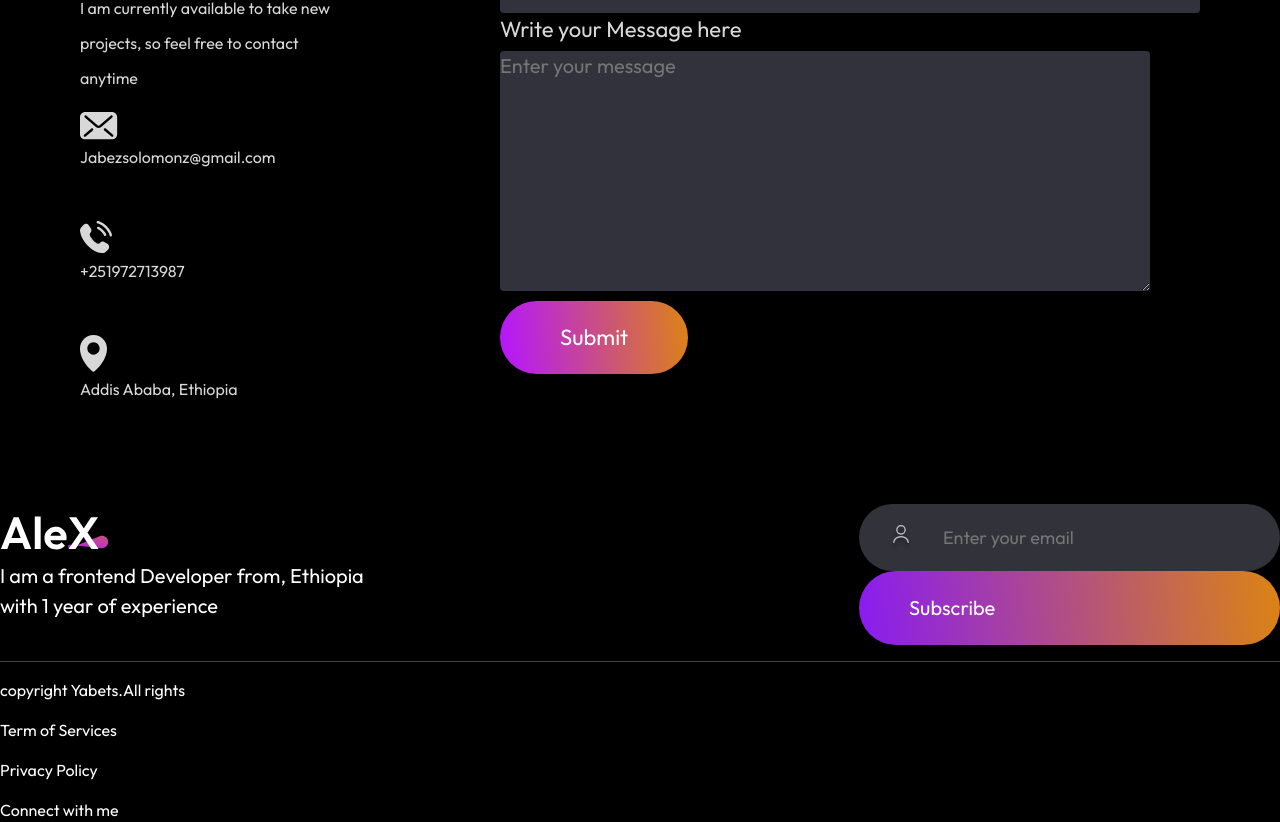
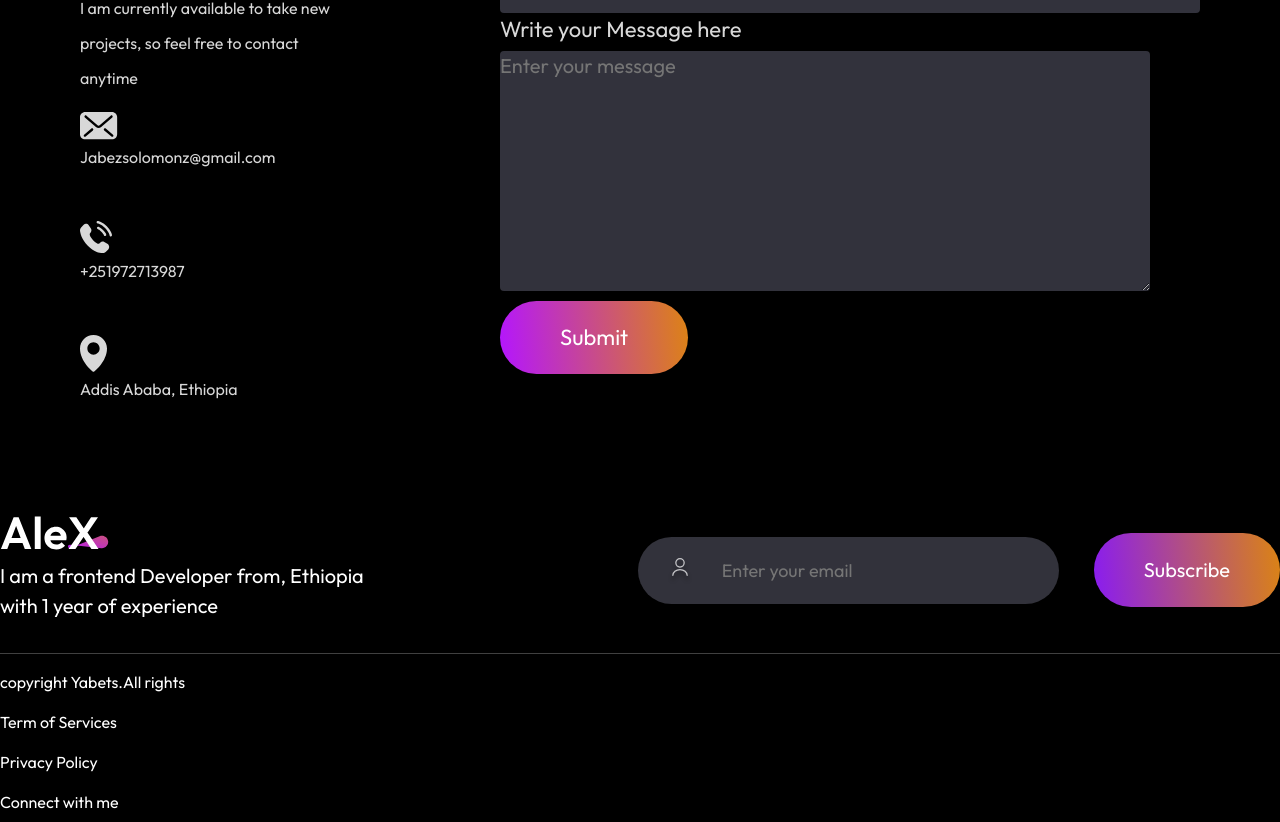
Before and after one commit to yabuz87/portfolio, a React (Vite) app: page / in a window 1280 px wide. Shown: the part 5170-5992 px from the top of the page. Built offline with nearby package versions, Linux system fonts and the light colour scheme; a web font is replaced by a local one.

Commit message:
subscribe button fiexd

```diff
--- a/src/components/Footer/Footer.jsx
+++ b/src/components/Footer/Footer.jsx
@@ -11,11 +11,10 @@ const Footer = () => {
       <img src={footerLogo}/>
       <p> I am a frontend Developer from, Ethiopia with 1 year of experience </p>
     </div>
-    <div className="footer-top-left">
+    <div className="footer-top-right">
       <div className="footer-email-input">
         <img src={userIcon} alt=""/>
         <input type="email" placeholder="Enter your email"/>
-
       </div>
       <div className="footer-subscribe">Subscribe</div>
     </div>
--- a/src/components/Footer/footer.css
+++ b/src/components/Footer/footer.css
@@ -31,6 +31,7 @@
     padding-right:80px;
 }
 .footer-email-input input{
+
     outline:none;
     border:none;
     background:transparent;
```
